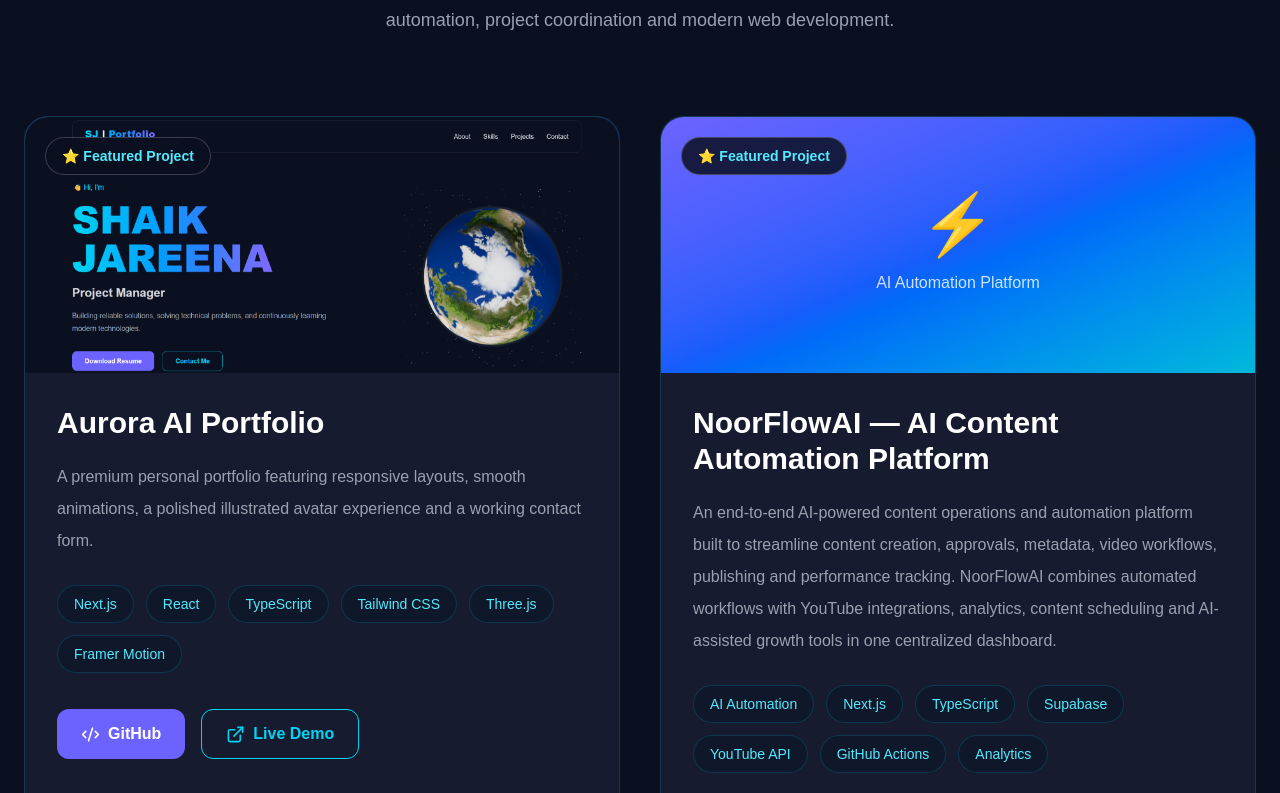
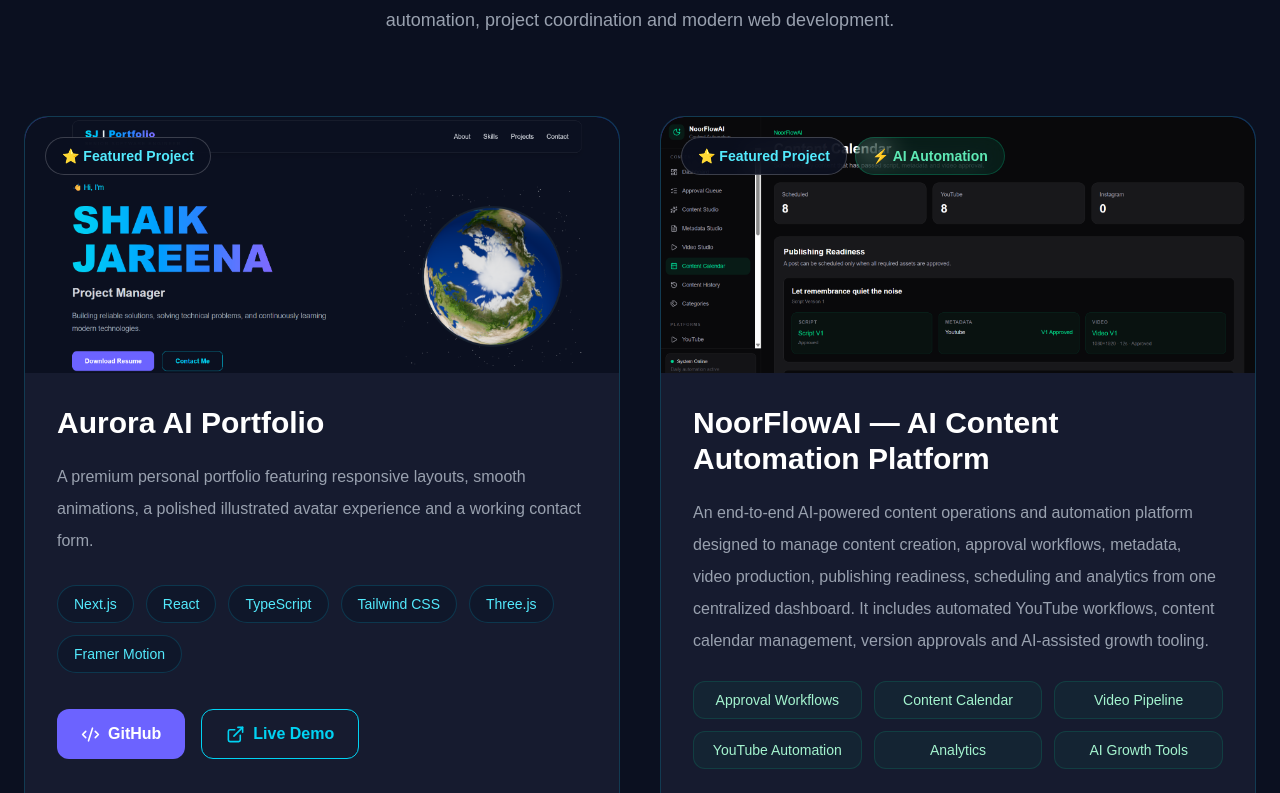
Before and after one commit to JAREENA-SK/aurora-ai-portfolio, a Next.js app in the folder aurora-ai/: page / in a window 1280 px wide. Shown: the part 5247-6040 px from the top of the page. Built offline with nearby package versions, Linux system fonts and the light colour scheme.

Commit message:
feat: add NoorFlowAI dashboard preview

```diff
--- a/aurora-ai/components/sections/Projects.tsx
+++ b/aurora-ai/components/sections/Projects.tsx
@@ -14,16 +14,18 @@ const projects = [
     github: "https://github.com/JAREENA-SK/aurora-ai-portfolio",
     demo: "https://aurora-ai-portfolio.vercel.app",
     featured: true,
+    automation: false,
   },
   {
     title: "NoorFlowAI — AI Content Automation Platform",
     description:
-      "An end-to-end AI-powered content operations and automation platform built to streamline content creation, approvals, metadata, video workflows, publishing and performance tracking. NoorFlowAI combines automated workflows with YouTube integrations, analytics, content scheduling and AI-assisted growth tools in one centralized dashboard.",
+      "An end-to-end AI-powered content operations and automation platform designed to manage content creation, approval workflows, metadata, video production, publishing readiness, scheduling and analytics from one centralized dashboard. It includes automated YouTube workflows, content calendar management, version approvals and AI-assisted growth tooling.",
     tech: ["AI Automation", "Next.js", "TypeScript", "Supabase", "YouTube API", "GitHub Actions", "Analytics"],
-    image: "",
+    image: "/projects/noorflowai-dashboard.png",
     github: "#",
     demo: "https://noor-flow-ai.vercel.app/",
     featured: true,
+    automation: true,
   },
   {
     title: "HireReady Program",
@@ -34,6 +36,7 @@ const projects = [
     github: "#",
     demo: "#",
     featured: false,
+    automation: false,
   },
   {
     title: "IT Support Ticket System",
@@ -44,6 +47,7 @@ const projects = [
     github: "#",
     demo: "#",
     featured: false,
+    automation: false,
   },
 ];
 
@@ -89,24 +93,43 @@ export default function Projects() {
                 ) : (
                   <div className="flex h-full items-center justify-center">
                     <div className="text-center">
-                      <span className="text-6xl">{project.title.startsWith("NoorFlowAI") ? "⚡" : "💻"}</span>
-                      <p className="mt-4 font-medium text-white/80">
-                        {project.title.startsWith("NoorFlowAI") ? "AI Automation Platform" : "Preview coming soon"}
-                      </p>
+                      <span className="text-6xl">💻</span>
+                      <p className="mt-4 font-medium text-white/80">Preview coming soon</p>
                     </div>
                   </div>
                 )}
 
-                {project.featured && (
-                  <span className="absolute left-5 top-5 rounded-full border border-white/20 bg-[#0B1020]/85 px-4 py-2 text-sm font-semibold text-cyan-300 backdrop-blur-md">
-                    ⭐ Featured Project
-                  </span>
-                )}
+                <div className="absolute left-5 top-5 flex flex-wrap gap-2">
+                  {project.featured && (
+                    <span className="rounded-full border border-white/20 bg-[#0B1020]/85 px-4 py-2 text-sm font-semibold text-cyan-300 backdrop-blur-md">
+                      ⭐ Featured Project
+                    </span>
+                  )}
+
+                  {project.automation && (
+                    <span className="rounded-full border border-emerald-400/25 bg-emerald-400/10 px-4 py-2 text-sm font-semibold text-emerald-300 backdrop-blur-md">
+                      ⚡ AI Automation
+                    </span>
+                  )}
+                </div>
               </div>
 
               <div className="p-8">
                 <h3 className="text-3xl font-bold">{project.title}</h3>
                 <p className="mt-5 leading-8 text-gray-400">{project.description}</p>
+
+                {project.automation && (
+                  <div className="mt-6 grid grid-cols-2 gap-3 text-sm sm:grid-cols-3">
+                    {["Approval Workflows", "Content Calendar", "Video Pipeline", "YouTube Automation", "Analytics", "AI Growth Tools"].map((feature) => (
+                      <span
+                        key={feature}
+                        className="rounded-xl border border-emerald-400/15 bg-emerald-400/5 px-3 py-2 text-center text-emerald-200"
+                      >
+                        {feature}
+                      </span>
+                    ))}
+                  </div>
+                )}
 
                 <div className="mt-7 flex flex-wrap gap-3">
                   {project.tech.map((technology) => (
```
